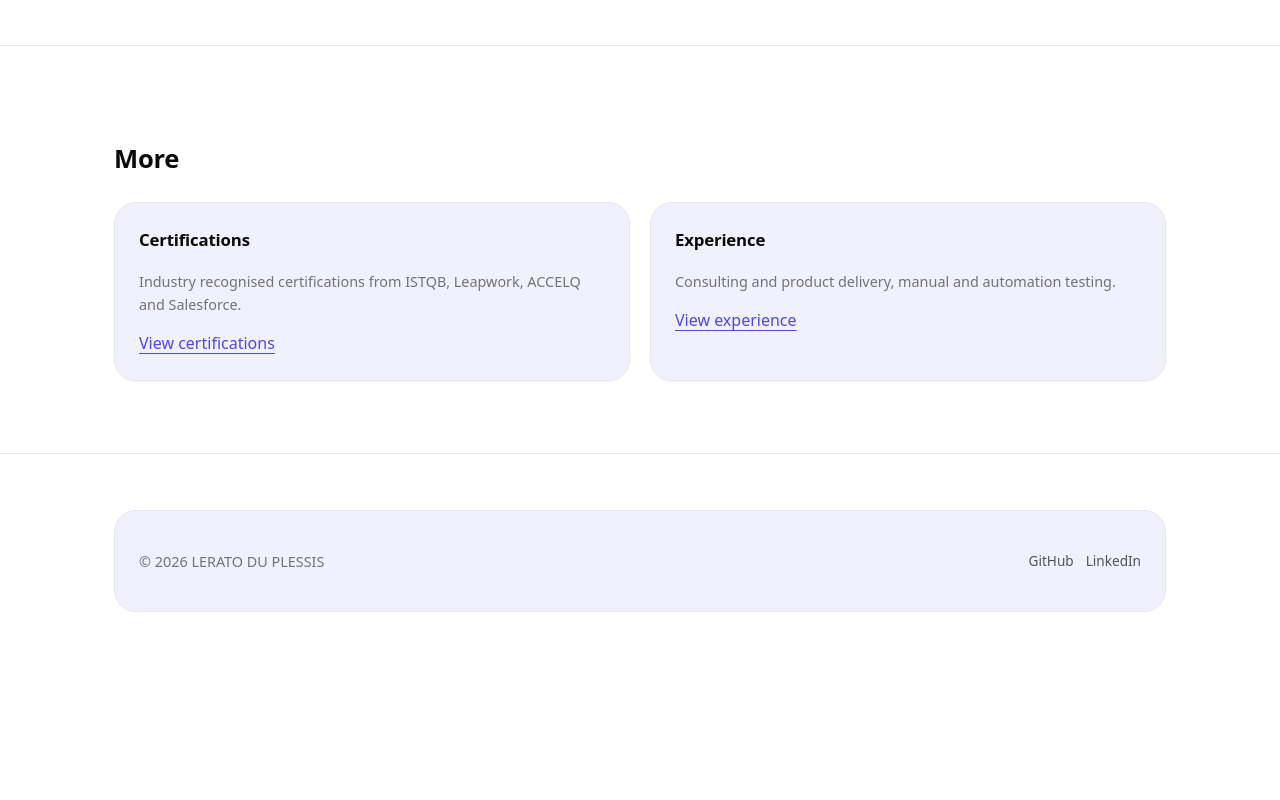
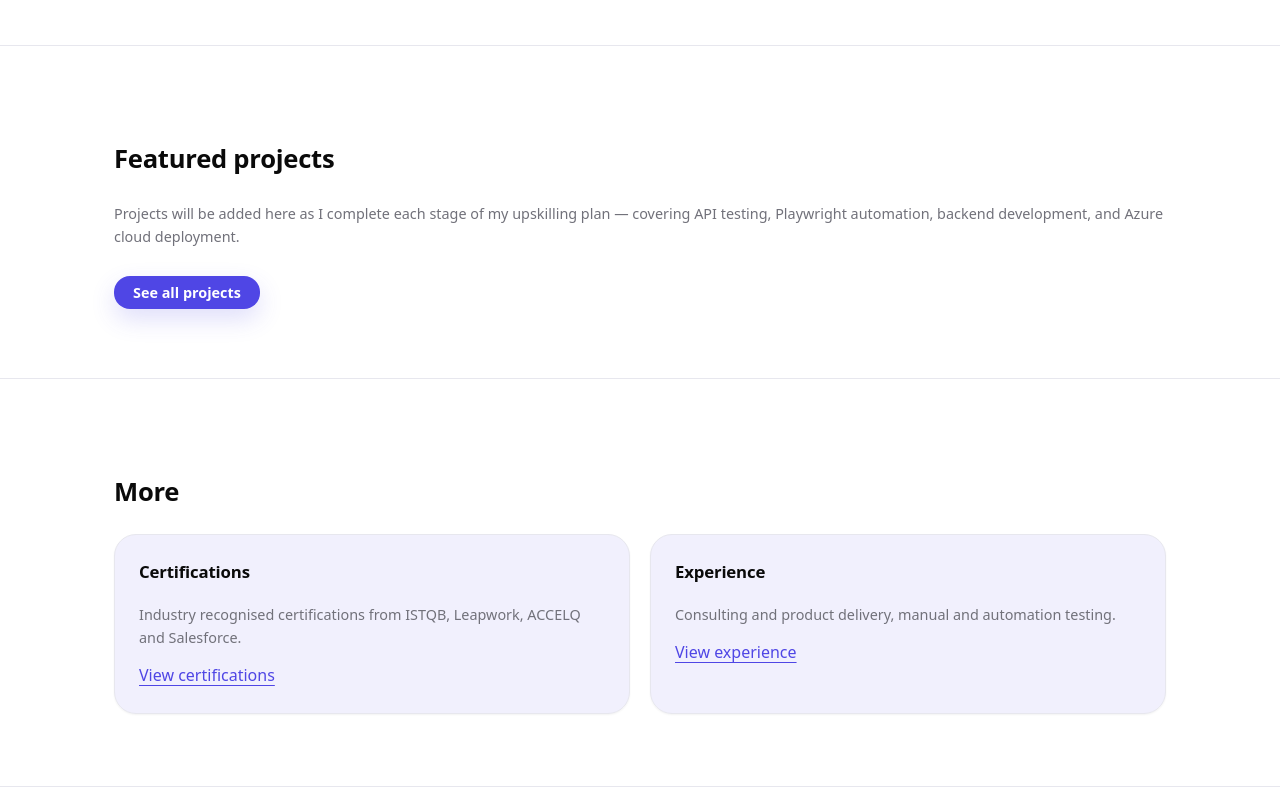
Before and after one commit to LeratoDup/portfolio-site, a Next.js app: page / in a window 1280 px wide. Shown: the part 1540-2340 px from the top of the page. Before the commit the page ends 2208 px from the top, so only its background shows below. Built offline with nearby package versions, Linux system fonts and the light colour scheme.

Commit message:
project page and code updated to properly render an empty list

```diff
--- a/src/app/page.tsx
+++ b/src/app/page.tsx
@@ -137,9 +137,10 @@ export default function HomePage() {
         </div>
       </Section>
 
-      {/* <Section
+      <Section
         title="Featured projects"
-        subtitle="A snapshot of the kind of automation and quality engineering work I build and maintain."
+        subtitle="Projects will be added here as I complete each stage of my upskilling plan — covering API testing, Playwright automation, backend development, and Azure cloud deployment."
+        // subtitle="A snapshot of the kind of automation and quality engineering work I build and maintain."
       >
         <div className="grid3">
           {featured.map((p) => (
@@ -152,7 +153,7 @@ export default function HomePage() {
             See all projects
           </a>
         </div>
-      </Section> */}
+      </Section>
 
       <Section title="More">
         <div className="grid2">
--- a/src/app/projects/page.tsx
+++ b/src/app/projects/page.tsx
@@ -11,7 +11,7 @@ export default function ProjectsPage() {
       {projects.length === 0 ? (
         <div className="card" style={{ background: "var(--bg-soft)" }}>
           <p className="muted" style={{ margin: 0 }}>
-            Projects will be published here from July 2026 as each is completed.
+            Projects will be published here as each is completed.
           </p>
         </div>
       ) : (
```
